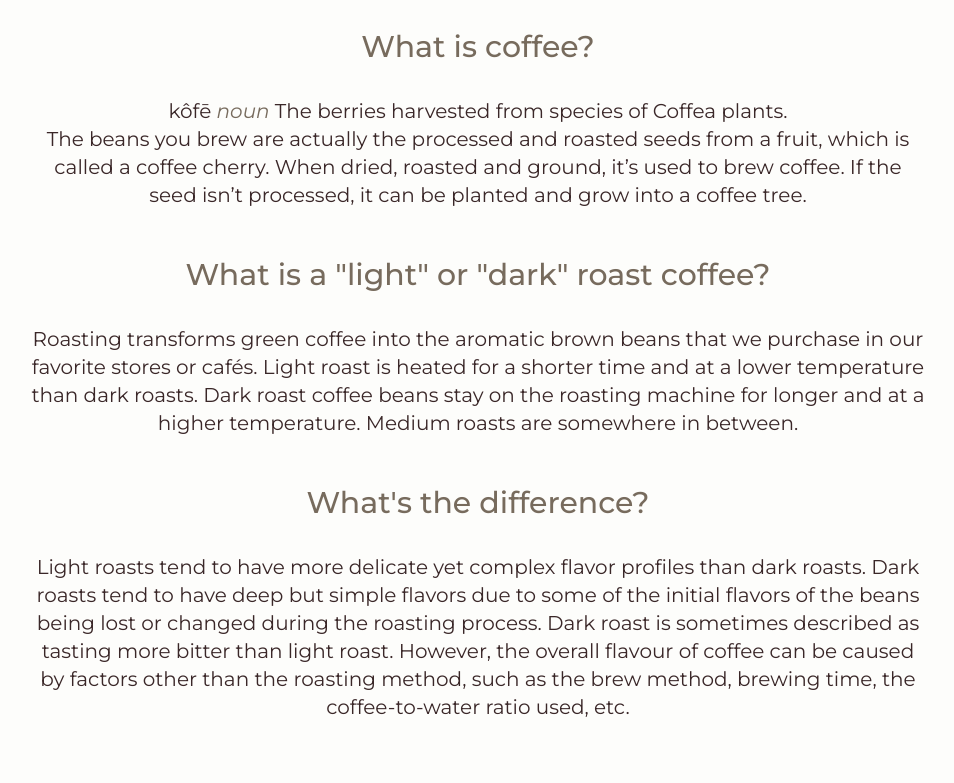
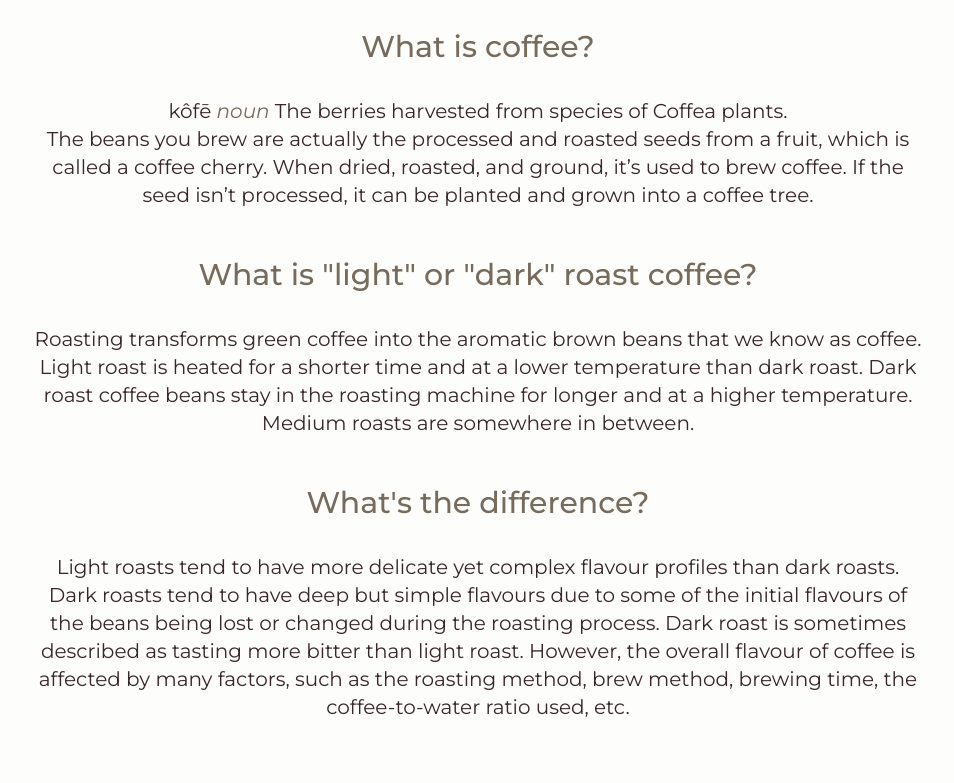
Before and after one commit to ericayen/erica-yen-capstone, a React (Create React App) app: page /coffee in a window 1280 px wide. Shown: the part 260-1043 px from the top of the page, without its empty margins (162-1116 px from the left). Built offline with nearby package versions, Linux system fonts and the light colour scheme.

Commit message:
updated README file. minor adjustments to pages

```diff
--- a/src/components/DetailCard.jsx
+++ b/src/components/DetailCard.jsx
@@ -19,8 +19,8 @@ function DetailCard({ item }) {
           {item.roast_profile}
         </p>
         <p className="text-sm lg:text-base">
-          <span className="font-medium">Flavor profile: </span>
-          {item.flavor}
+          <span className="font-medium">flavour profile: </span>
+          {item.flavour}
         </p>
         <p className="text-sm lg:text-base">
           <span className="font-medium">Acidity: </span>
--- a/src/pages/AboutCoffee.jsx
+++ b/src/pages/AboutCoffee.jsx
@@ -18,25 +18,25 @@ function AboutCoffee() {
           </h2>
           <p className="pt-2 text-sm sm:text-lg lg:text-xl sm:pt-4 lg:pt-8">
             kôfē <span className="italic text-brown">noun</span> The berries
-            harvested from species of Coffea plants.{" "}
+            harvested from species of Coffea plants.
           </p>
           <p className="pb-8 text-sm sm:pb-12 sm:text-lg lg:text-xl">
             The beans you brew are actually the processed and roasted seeds from
-            a fruit, which is called a coffee cherry. When dried, roasted and
+            a fruit, which is called a coffee cherry. When dried, roasted, and
             ground, it’s used to brew coffee. If the seed isn’t processed, it
-            can be planted and grow into a coffee tree.
+            can be planted and grown into a coffee tree.
           </p>
         </div>
         <div>
           <h2 className="text-lg font-medium text-brown sm:text-2xl lg:text-3xl">
-            What is a "light" or "dark" roast coffee?
+            What is "light" or "dark" roast coffee?
           </h2>
           <p className="pt-2 pb-8 text-sm sm:pb-12 sm:text-lg lg:text-xl sm:pt-4 lg:pt-8">
             Roasting transforms green coffee into the aromatic brown beans that
-            we purchase in our favorite stores or cafés. Light roast is heated
-            for a shorter time and at a lower temperature than dark roasts. Dark
-            roast coffee beans stay on the roasting machine for longer and at a
-            higher temperature. Medium roasts are somewhere in between.
+            we know as coffee. Light roast is heated for a shorter time and at a
+            lower temperature than dark roast. Dark roast coffee beans stay in
+            the roasting machine for longer and at a higher temperature. Medium
+            roasts are somewhere in between.
           </p>
         </div>
         <div>
@@ -44,14 +44,14 @@ function AboutCoffee() {
             What's the difference?
           </h2>
           <p className="pt-2 pb-8 text-sm sm:pb-12 sm:text-lg lg:text-xl sm:pt-4 lg:pt-8">
-            Light roasts tend to have more delicate yet complex flavor profiles
-            than dark roasts. Dark roasts tend to have deep but simple flavors
-            due to some of the initial flavors of the beans being lost or
+            Light roasts tend to have more delicate yet complex flavour profiles
+            than dark roasts. Dark roasts tend to have deep but simple flavours
+            due to some of the initial flavours of the beans being lost or
             changed during the roasting process. Dark roast is sometimes
             described as tasting more bitter than light roast. However, the
-            overall flavour of coffee can be caused by factors other than the
-            roasting method, such as the brew method, brewing time, the
-            coffee-to-water ratio used, etc.
+            overall flavour of coffee is affected by many factors, such as the
+            roasting method, brew method, brewing time, the coffee-to-water
+            ratio used, etc.
           </p>
         </div>
       </section>
--- a/src/pages/HomePage.jsx
+++ b/src/pages/HomePage.jsx
@@ -8,14 +8,14 @@ function HomePage() {
   useEffect(() => {
     const timeout = setTimeout(() => {
       setShowComponent(true);
-    }, 2200);
+    }, 1500);
     return () => clearTimeout(timeout);
   }, []);
 
   useEffect(() => {
     const timeout = setTimeout(() => {
       setShowButton(true);
-    }, 3000);
+    }, 2100);
     return () => clearTimeout(timeout);
   }, []);
 
--- a/src/pages/NotFoundPage.jsx
+++ b/src/pages/NotFoundPage.jsx
@@ -1,6 +1,9 @@
-import React from "react";
+import React, { useEffect } from "react";
 
 function NotFoundPage() {
+  useEffect(() => {
+    document.title = "404 Not Found";
+  });
   return (
     <main>
       <div className="text-center">
@@ -10,7 +13,7 @@ function NotFoundPage() {
         </h2>
         <div className="flex items-center justify-center mt-12 gap-x-6">
           <a href="/">
-            <button>Go back home</button>
+            <button className="button">Home</button>
           </a>
         </div>
       </div>
--- a/tailwind.config.js
+++ b/tailwind.config.js
@@ -19,7 +19,7 @@ module.exports = {
         50: "50dvh",
       },
       animation: {
-        typing: "typing 3s steps(35)",
+        typing: "typing 2.5s steps(35)",
         fade: "fadeIn 0.5s ease-in-out",
       },
       keyframes: {
```
Also changed, not shown: 2 other files (tests, documents, lock files or other folders).
